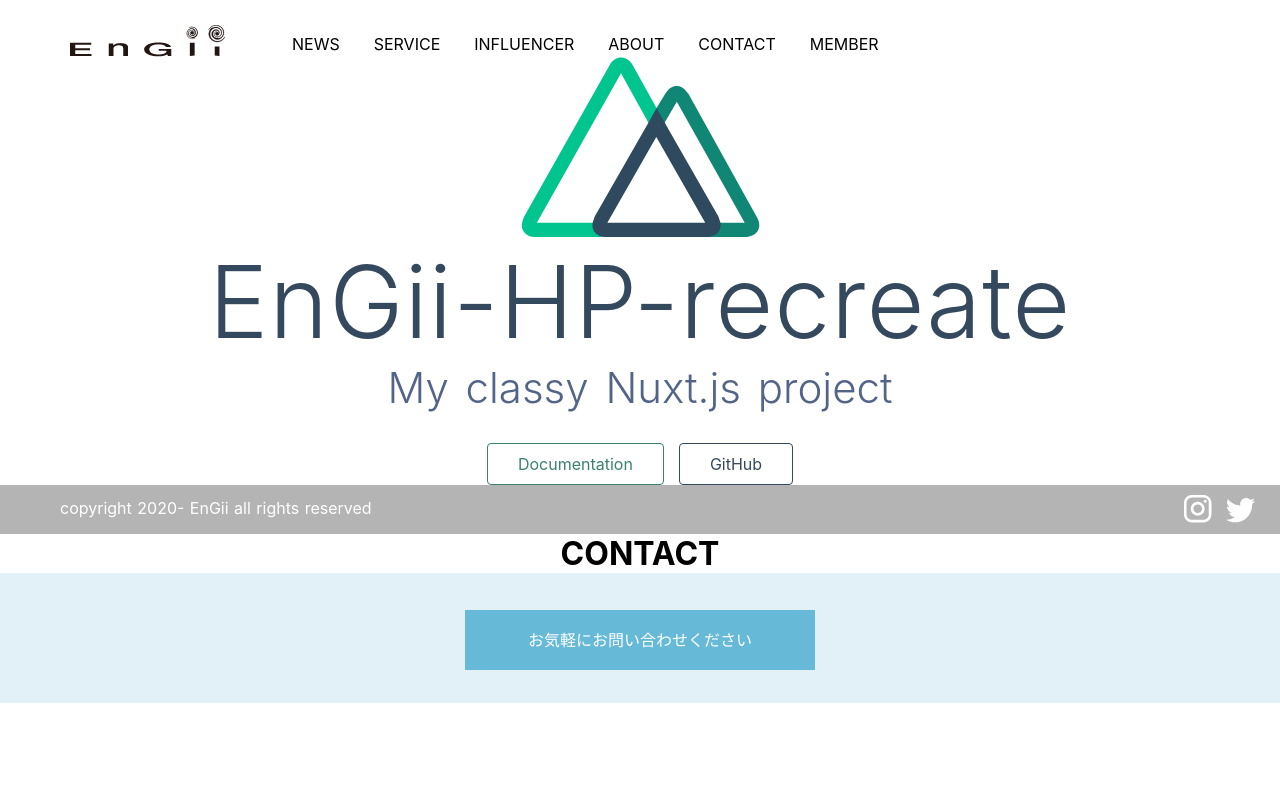
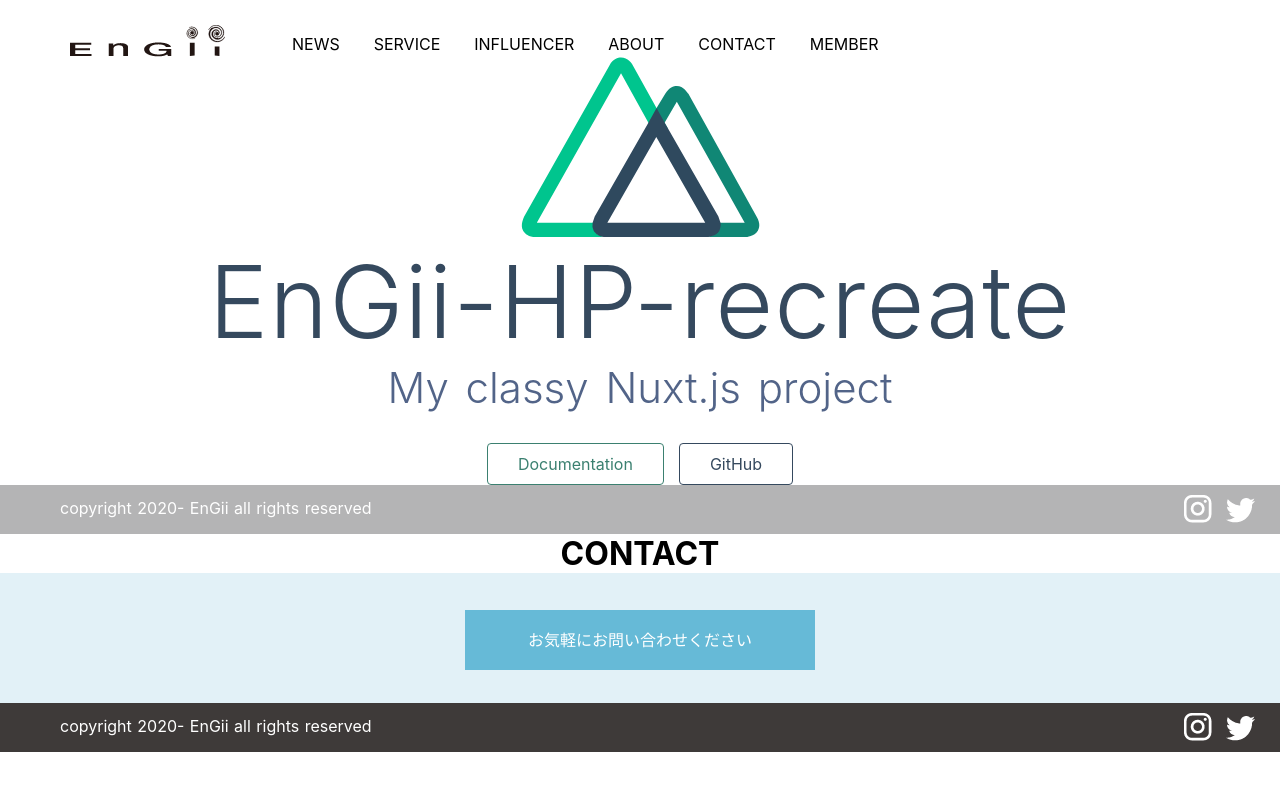
Before and after one commit to reiji-0720/EnGii-HP-recreate, a Nuxt app: page / in a window 1280 px wide. Shown: the top 790 px of the page. Built offline with nearby package versions, Linux system fonts and the light colour scheme.

Commit message:
メインフッター完成

```diff
--- a/components/mediaFooter.vue
+++ b/components/mediaFooter.vue
@@ -11,7 +11,9 @@
 </template>
 
 <script>
-export default {};
+export default {
+
+};
 </script>
 
 <style>
--- a/pages/index.vue
+++ b/pages/index.vue
@@ -27,6 +27,7 @@
     </div>
     <MediaFooter />
     <contact />
+      <MediaFooter class="mainFooter"/>
   </div>
 
 </template>
@@ -76,4 +77,8 @@
 .links {
   padding-top: 15px;
 }
+
+.mainFooter {
+  background-color: #3E3A39;
+}
 </style>
```
